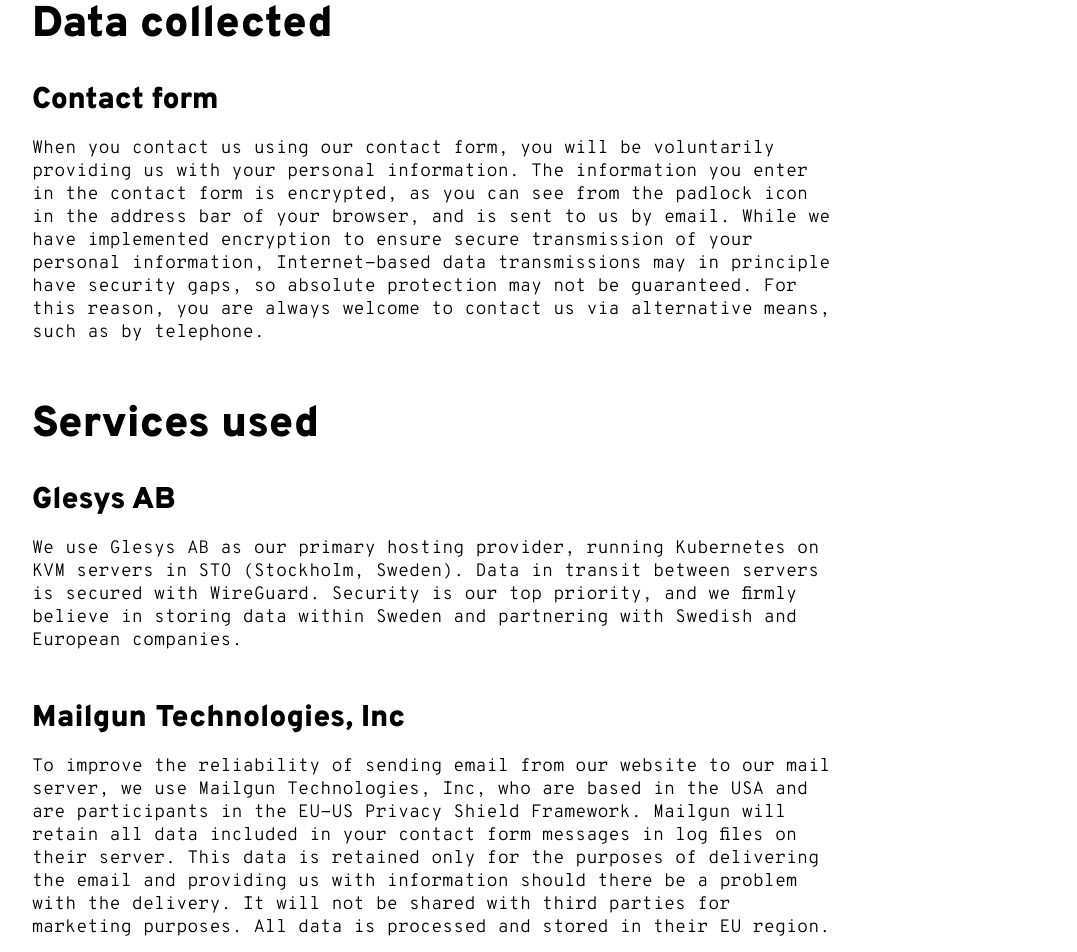
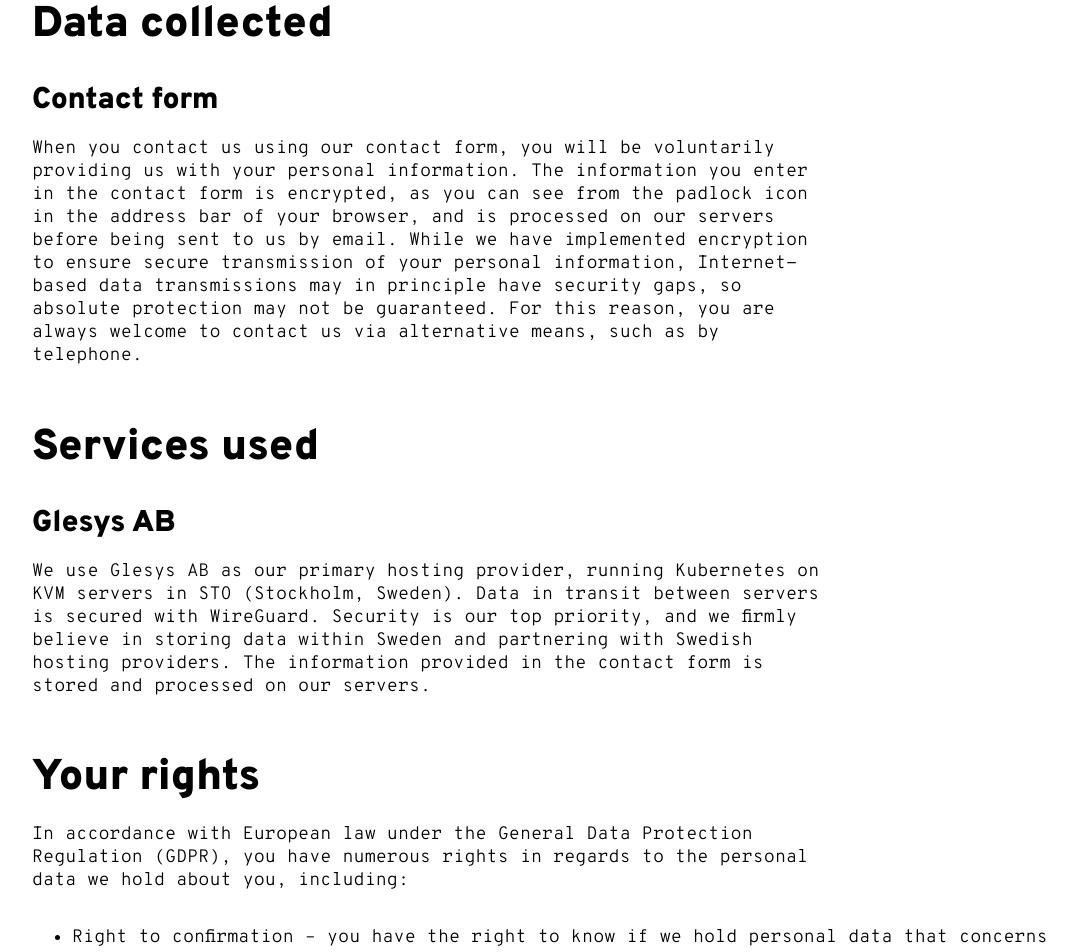
Before and after one commit to sthlmio/web, a Next.js app: page /terms in a window 1280 px wide. Shown: the part 580-1532 px from the top of the page, without its empty margins (96-1173 px from the left). Built offline with nearby package versions, Linux system fonts and the light colour scheme.

Commit message:
Update contact form endpoint using own servers

```diff
--- a/pages/terms.js
+++ b/pages/terms.js
@@ -34,12 +34,13 @@
             When you contact us using our contact form, you will be voluntarily
             providing us with your personal information. The information you
             enter in the contact form is encrypted, as you can see from the
-            padlock icon in the address bar of your browser, and is sent to us
-            by email. While we have implemented encryption to ensure secure
-            transmission of your personal information, Internet-based data
-            transmissions may in principle have security gaps, so absolute
-            protection may not be guaranteed. For this reason, you are always
-            welcome to contact us via alternative means, such as by telephone.
+            padlock icon in the address bar of your browser, and is processed on
+            our servers before being sent to us by email. While we have
+            implemented encryption to ensure secure transmission of your
+            personal information, Internet-based data transmissions may in
+            principle have security gaps, so absolute protection may not be
+            guaranteed. For this reason, you are always welcome to contact us
+            via alternative means, such as by telephone.
           </p>
           <h2>Services used</h2>
           <h3>Glesys AB</h3>
@@ -48,19 +49,8 @@
             on KVM servers in STO (Stockholm, Sweden). Data in transit between
             servers is secured with WireGuard. Security is our top priority, and
             we firmly believe in storing data within Sweden and partnering with
-            Swedish and European companies.
-          </p>
-          <h3>Mailgun Technologies, Inc</h3>
-          <p className="text">
-            To improve the reliability of sending email from our website to our
-            mail server, we use Mailgun Technologies, Inc, who are based in the
-            USA and are participants in the EU-US Privacy Shield Framework.
-            Mailgun will retain all data included in your contact form messages
-            in log files on their server. This data is retained only for the
-            purposes of delivering the email and providing us with information
-            should there be a problem with the delivery. It will not be shared
-            with third parties for marketing purposes. All data is processed and
-            stored in their EU region.
+            Swedish hosting providers. The information provided in the contact
+            form is stored and processed on our servers.
           </p>
           <h2>Your rights</h2>
           <p className="text">
```
Also changed, not shown: components/contact.js (+6 -6 lines).
